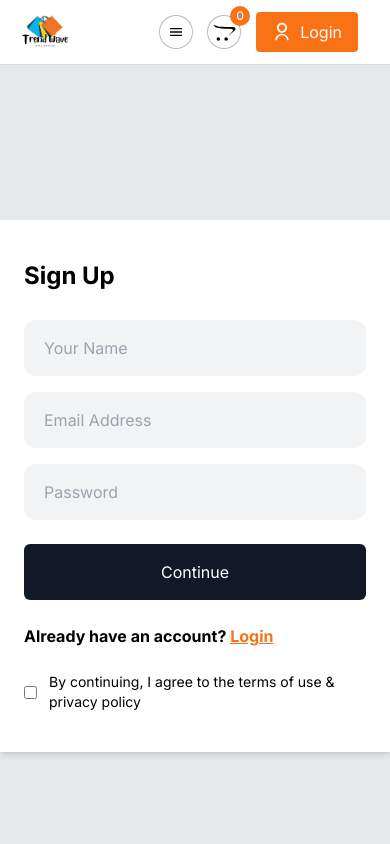
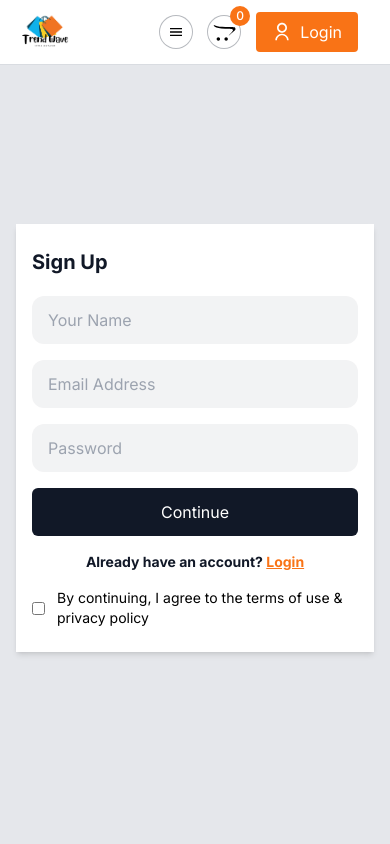
Before and after one commit to rafiashehnil/E-commerce-Site, a React (Vite) app: page /login in a window 390 px wide. Shown: the top 844 px of the page. Built offline with nearby package versions, Linux system fonts and the light colour scheme.

Commit message:
Update Login.jsx

```diff
--- a/src/pages/Login.jsx
+++ b/src/pages/Login.jsx
@@ -2,34 +2,34 @@ import React from 'react'
 
 const Login = () => {
   return (
-    <div className="bg-gray-200 min-h-screen flex items-center justify-center">
-      <section className="max_padd_container flex flex-col items-center pt-32">
-        <div className="max-w-[555px] h-auto bg-white m-auto px-6 py-10 shadow-md">
-          <h3 className="text-2xl font-bold mb-7">Sign Up</h3>
+    <div className="bg-gray-200 min-h-screen flex items-center justify-center p-4 sm:p-8 md:p-12">
+      <section className="flex flex-col items-center pt-8 sm:pt-16 lg:pt-32 w-full max-w-md lg:max-w-lg">
+        <div className="bg-white w-full h-auto px-4 py-6 sm:px-6 sm:py-8 lg:px-8 lg:py-10 shadow-md">
+          <h3 className="text-xl sm:text-2xl font-bold mb-5 sm:mb-7 text-gray-900">Sign Up</h3>
           <div className="flex flex-col gap-4">
             <input
               type="text"
               placeholder="Your Name"
-              className="h-14 w-full pl-5 bg-slate-900/5 outline-none rounded-xl"
+              className="h-12 sm:h-14 w-full pl-4 sm:pl-5 bg-slate-900/5 outline-none rounded-xl"
             />
             <input
               type="email"
               placeholder="Email Address"
-              className="h-14 w-full pl-5 bg-slate-900/5 outline-none rounded-xl"
+              className="h-12 sm:h-14 w-full pl-4 sm:pl-5 bg-slate-900/5 outline-none rounded-xl"
             />
             <input
               type="password"
               placeholder="Password"
-              className="h-14 w-full pl-5 bg-slate-900/5 outline-none rounded-xl"
+              className="h-12 sm:h-14 w-full pl-4 sm:pl-5 bg-slate-900/5 outline-none rounded-xl"
             />
           </div>
-          <button className="bg-gray-900 text-white py-4 w-full rounded-md my-6 hover:bg-gray-800 transition">
+          <button className="bg-gray-900 text-white py-3 sm:py-4 w-full rounded-md my-4 sm:my-6 hover:bg-gray-800 transition">
             Continue
           </button>
-          <p className="text-black font-bold">
+          <p className="text-gray-900 font-bold text-sm sm:text-base text-center">
             Already have an account? <span className="text-orange-500 underline cursor-pointer">Login</span>
           </p>
-          <div className="flex items-center mt-6 gap-3">
+          <div className="flex items-center mt-4 sm:mt-6 gap-3">
             <input type="checkbox" id="terms" className="accent-blue-600"/>
             <label htmlFor="terms" className="text-sm">
               By continuing, I agree to the terms of use & privacy policy
```
